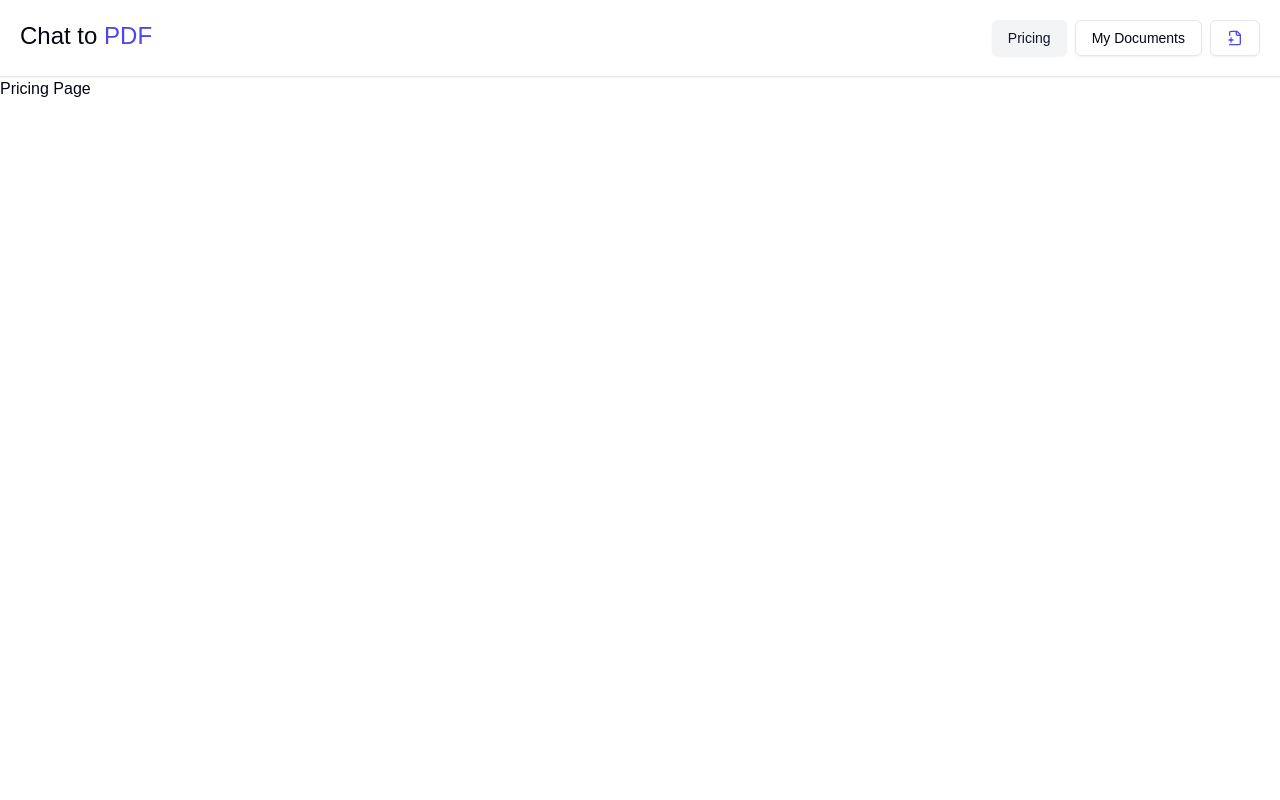
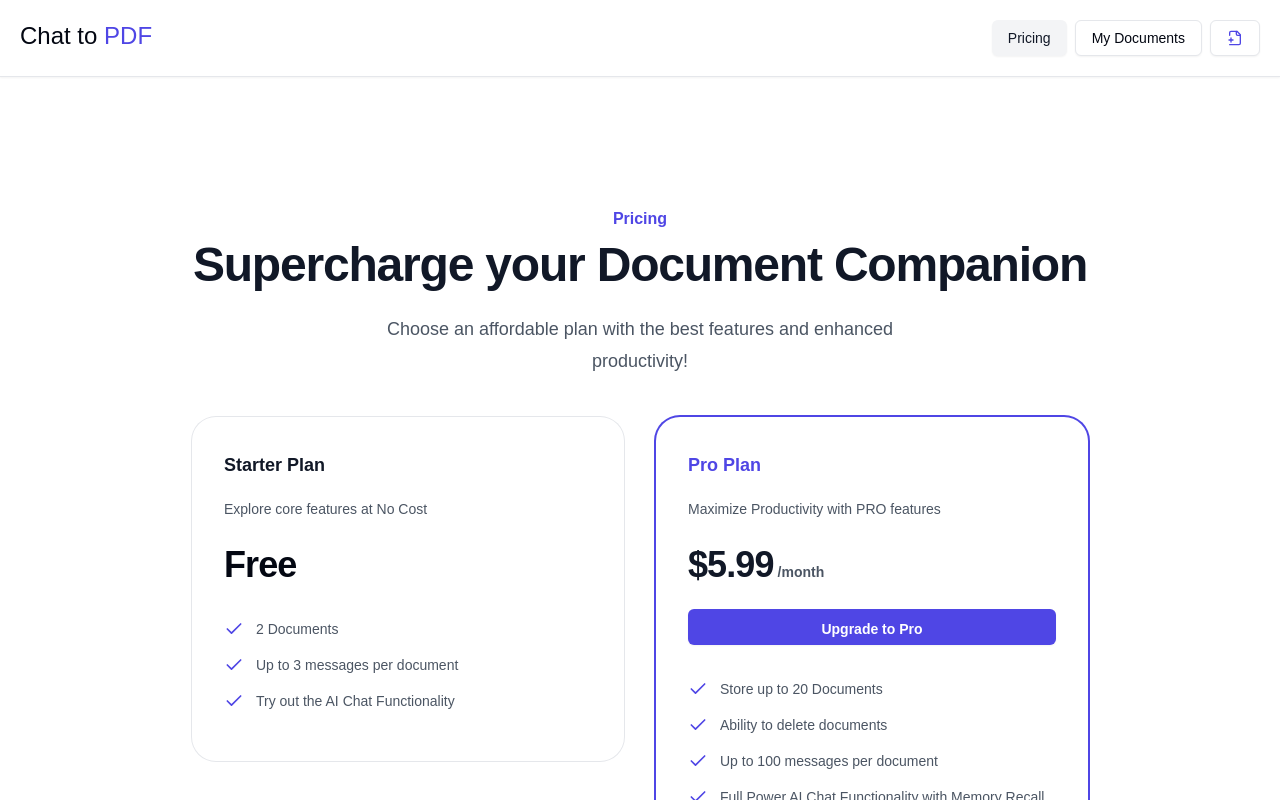
Before and after one commit to EllmanT/pdf-chat-ai, a Next.js app: page /dashboard/upgrade in a window 1280 px wide. Built offline with nearby package versions, Linux system fonts and the light colour scheme; no server answers.

Commit message:
Pricing Card Done

```diff
--- a/app/dashboard/upgrade/page.tsx
+++ b/app/dashboard/upgrade/page.tsx
@@ -1,5 +1,104 @@
+import { Button } from "@/components/ui/button";
+import { CheckIcon } from "lucide-react";
+
 function PricingPage() {
-  return <div className="">Pricing Page</div>;
+  return (
+    <div className="overflow-y-auto">
+      <div className="py-24 sm:py-32">
+        <div className="mx-auto max-w-4xl text-center">
+          <h2 className="text-base font-semibold leading-7 text-indigo-600">
+            Pricing
+          </h2>
+          <p className=" mt-2 text-4xl font-bold tracking-tight text-gray-900 sm:text-5xl">
+            Supercharge your Document Companion
+          </p>
+        </div>
+        <p className="mx-auto mt-6 max-w-2xl px-10 text-center text-lg leading-8 text-gray-600">
+          Choose an affordable plan with the best features and enhanced
+          productivity!
+        </p>
+        <div className="mx-auto mt-10 grid max-w-md grid-cols-1 gap-8 md:max-w-2xl md:grid-cols-2 lg:max-w-4xl">
+          <div className="h-fit rounded-3xl p-8 pb-12 ring-1 ring-gray-200">
+            <h3 className="text-lg font-semibold leading-8 text-gray-900">
+              Starter Plan
+            </h3>
+            <p className="mt-4 text-sm leading-6 text-gray-600">
+              Explore core features at No Cost
+            </p>
+            <p className="mt-6 flex items-baseline gap-x-1">
+              <span className="text-4xl font-bold tracking-tight">Free</span>
+            </p>
+            <ul
+              role="list"
+              className="mt-8 space-y-3 text-sm leading-6 text-gray-600"
+            >
+              <li className="flex gap-x-3">
+                <CheckIcon className="h-6 w-5 flex-none text-indigo-600" />2
+                Documents
+              </li>
+              <li className="flex gap-x-3">
+                <CheckIcon className="h-6 w-5 flex-none text-indigo-600" />
+                Up to 3 messages per document
+              </li>
+              <li className="flex gap-x-3">
+                <CheckIcon className="h-6 w-5 flex-none text-indigo-600" />
+                Try out the AI Chat Functionality
+              </li>
+            </ul>
+          </div>
+          {/* Pro class */}
+          <div className="rounded-3xl p-8 text-gray-600 ring-2 ring-indigo-600">
+            <h3 className="text-lg font-semibold leading-8 text-indigo-600">
+              Pro Plan
+            </h3>
+            <p className="mt-4 text-sm leading-6 text-gray-600">
+              Maximize Productivity with PRO features
+            </p>
+            <p className="mt-6 flex items-baseline gap-x-1">
+              <span className="text-4xl font-bold tracking-tight text-gray-900">
+                $5.99
+              </span>
+              <span className="text-sm font-semibold leading-6 text-gray-600">
+                /month
+              </span>
+            </p>
+            <Button className="focus-cisible:outline-2 mt-6 block w-full rounded-md bg-indigo-600 px-3 py-2 text-center text-sm font-semibold leading-6 text-white shadow-sm hover:bg-indigo-500 focus-visible:outline focus-visible:outline-offset-2 focus-visible:outline-indigo-600">
+              Upgrade to Pro
+            </Button>
+            <ul
+              role="list"
+              className="mt-8 space-y-3 text-sm leading-6 text-gray-600"
+            >
+              <li className="flex gap-x-3">
+                <CheckIcon className="h-6 w-5 flex-none text-indigo-600" />
+                Store up to 20 Documents
+              </li>
+              <li className="flex gap-x-3">
+                <CheckIcon className="h-6 w-5 flex-none text-indigo-600" />
+                Ability to delete documents
+              </li>
+              <li className="flex gap-x-3">
+                <CheckIcon className="h-6 w-5 flex-none text-indigo-600" />
+                Up to 100 messages per document
+              </li>
+              <li className="flex gap-x-3">
+                <CheckIcon className="h-6 w-5 flex-none text-indigo-600" />
+                Full Power AI Chat Functionality with Memory Recall
+              </li>
+              <li className="flex gap-x-3">
+                <CheckIcon className="h-6 w-5 flex-none text-indigo-600" />
+                Advanced Analytics
+              </li>
+              <li className="flex gap-x-3">
+                <CheckIcon className="h-6 w-5 flex-none text-indigo-600" />
+                24-hour support response time
+              </li>
+            </ul>
+          </div>
+        </div>
+      </div>
+    </div>
+  );
 }
 
 export default PricingPage;
```
